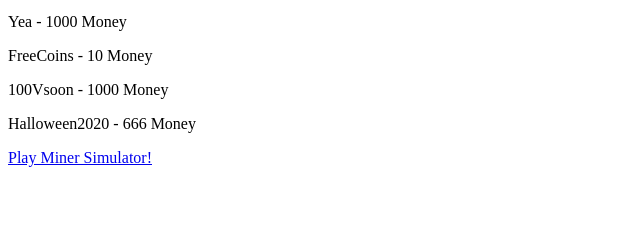
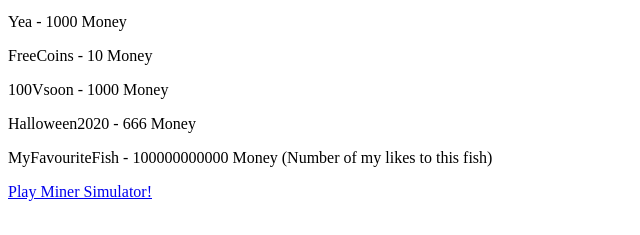
Before and after one commit to Janek20202/MinerSimulatorCodes, a plain HTML site: page index.html in a window 1280 px wide. Shown: the part 101-336 px from the top of the page, without its empty margins (0-640 px from the left). Drawn offline with Linux system fonts and the light colour scheme.

Commit message:
Update index.html

```diff
--- a/index.html
+++ b/index.html
@@ -16,6 +16,8 @@
 
 <p>Halloween2020 - 666 Money</p>
 
+<p>MyFavouriteFish - 100000000000 Money (Number of my likes to this fish)</p>
+
 <a href="https://web.roblox.com/games/5694478098">Play Miner Simulator!</a>
 
 </body>
```
